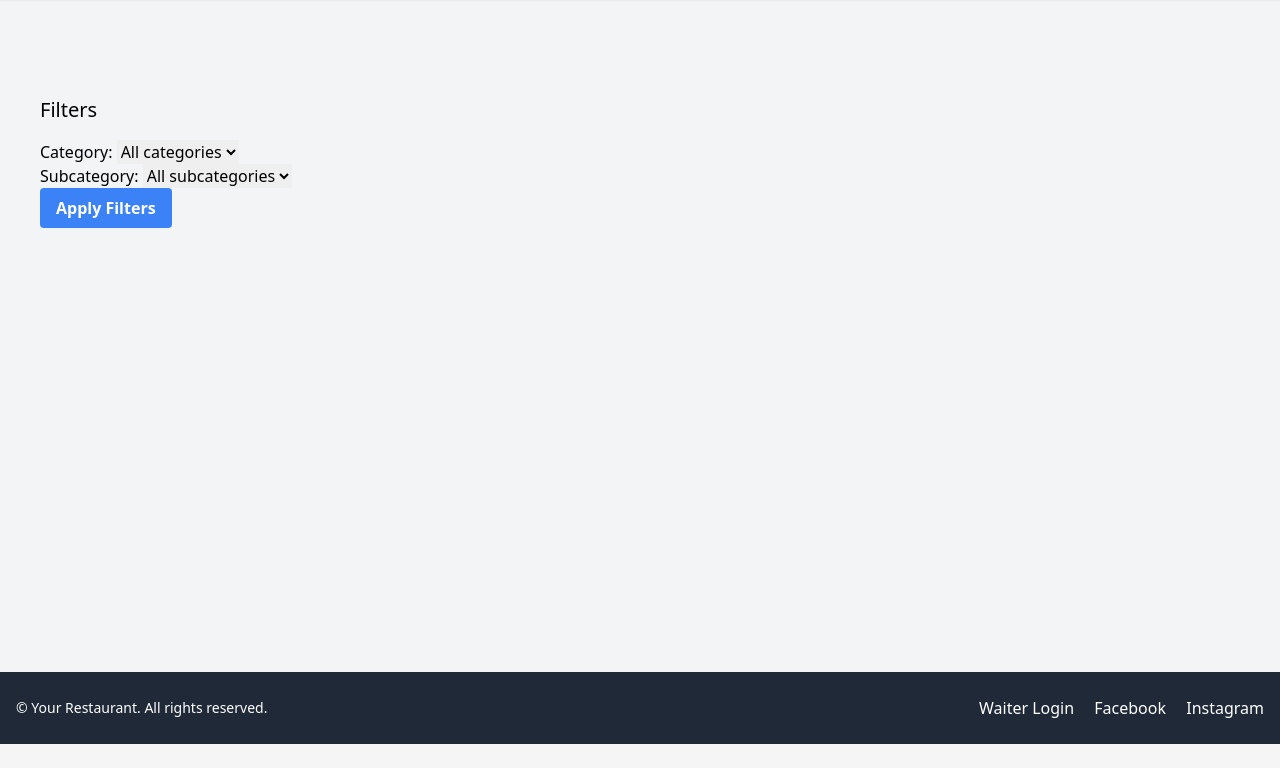
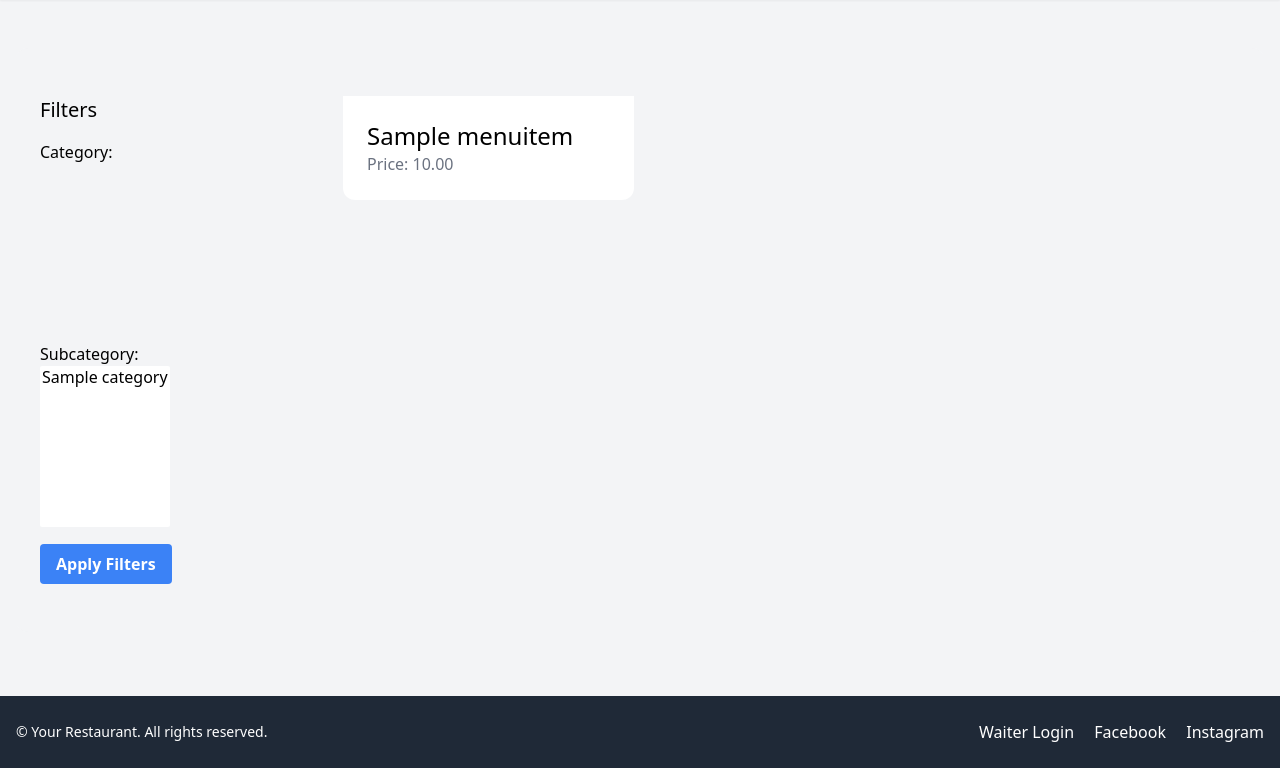
Before and after one commit to sefirus/Lab3CiCd, a Django app: page /menu// in a window 1280 px wide. Shown: the part 56-824 px from the top of the page. Before the commit the page ends 800 px from the top, so only its background shows below. Run offline with Django 4.2, Linux system fonts and the light colour scheme; tables that the repository leaves empty hold one stand-in row (values such as "Sample post"); some libraries are stand-ins or nearby versions.

Commit message:
Implemented multiselect for categories

```diff
--- a/menu/forms.py
+++ b/menu/forms.py
@@ -3,7 +3,7 @@ from .models import Category
 
 
 class MenuFilterForm(forms.Form):
-    category = forms.ModelChoiceField(queryset=Category.objects.filter(parent__name='Root').exclude(name='Root'),
-                                      empty_label="All categories", required=False)
-    subcategory = forms.ModelChoiceField(queryset=Category.objects.filter(children=None),
-                                         empty_label="All subcategories", required=False)
+    category = forms.ModelMultipleChoiceField(queryset=Category.objects.filter(parent__name='Root').exclude(name='Root'),
+                                              widget=forms.SelectMultiple(attrs={'size': '7'}), required=False)
+    subcategory = forms.ModelMultipleChoiceField(queryset=Category.objects.filter(children=None),
+                                                 widget=forms.SelectMultiple(attrs={'size': '7'}), required=False)
--- a/menu/templates/menu.html
+++ b/menu/templates/menu.html
@@ -8,7 +8,14 @@
                     <h2 class="text-xl mb-4">Filters</h2>
                     <form action="{% url 'menu:menu' %}" method="post">
                         {% csrf_token %}
-                        {{ form.as_p }}
+                        <div class="mb-4">
+                            {{ form.category.label_tag }}<br>
+                            {{ form.category }}
+                        </div>
+                        <div class="mb-4">
+                            {{ form.subcategory.label_tag }}<br>
+                            {{ form.subcategory }}
+                        </div>
                         <button type="submit" class="bg-blue-500 hover:bg-blue-600 text-white font-bold py-2 px-4 rounded">Apply Filters</button>
                     </form>
                 </div>
--- a/menu/views.py
+++ b/menu/views.py
@@ -6,18 +6,23 @@ from menu.models import MenuItem, Category
 
 
 def menu(request):
-    items = MenuItem.objects.filter(is_prohibited=False)
+    items = MenuItem.objects.filter()
     categories = Category.objects.all()
 
     if request.method == 'POST':
         form = MenuFilterForm(request.POST)
         if form.is_valid():
-            selected_category = form.cleaned_data['category']
-            selected_subcategory = form.cleaned_data['subcategory']
-            if selected_subcategory:
-                items = items.filter(category=selected_subcategory)
-            elif selected_category:
-                items = items.filter(category__in=[selected_category, *selected_category.children.all()])
+            selected_categories = form.cleaned_data['category']
+            selected_subcategories = form.cleaned_data['subcategory']
+            if selected_subcategories:
+                items = items.filter(category__in=selected_subcategories)
+            elif selected_categories:
+                children = []
+                for sc in selected_categories:
+                    c = sc.children.all()
+                    children.extend(c)
+                children.extend(selected_categories.all())
+                items = items.filter(category__in=children)
     else:
         form = MenuFilterForm()
 
```
